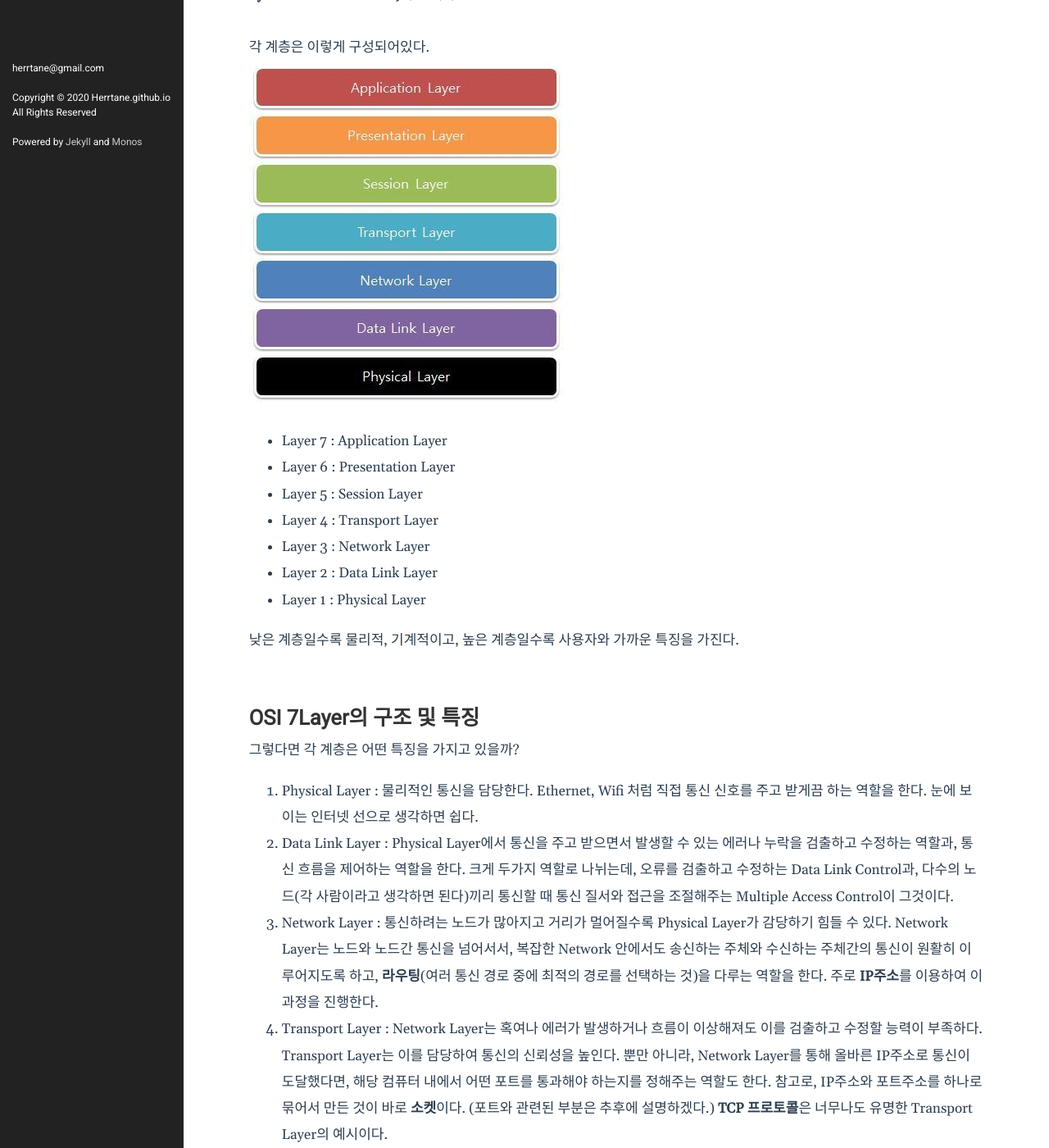
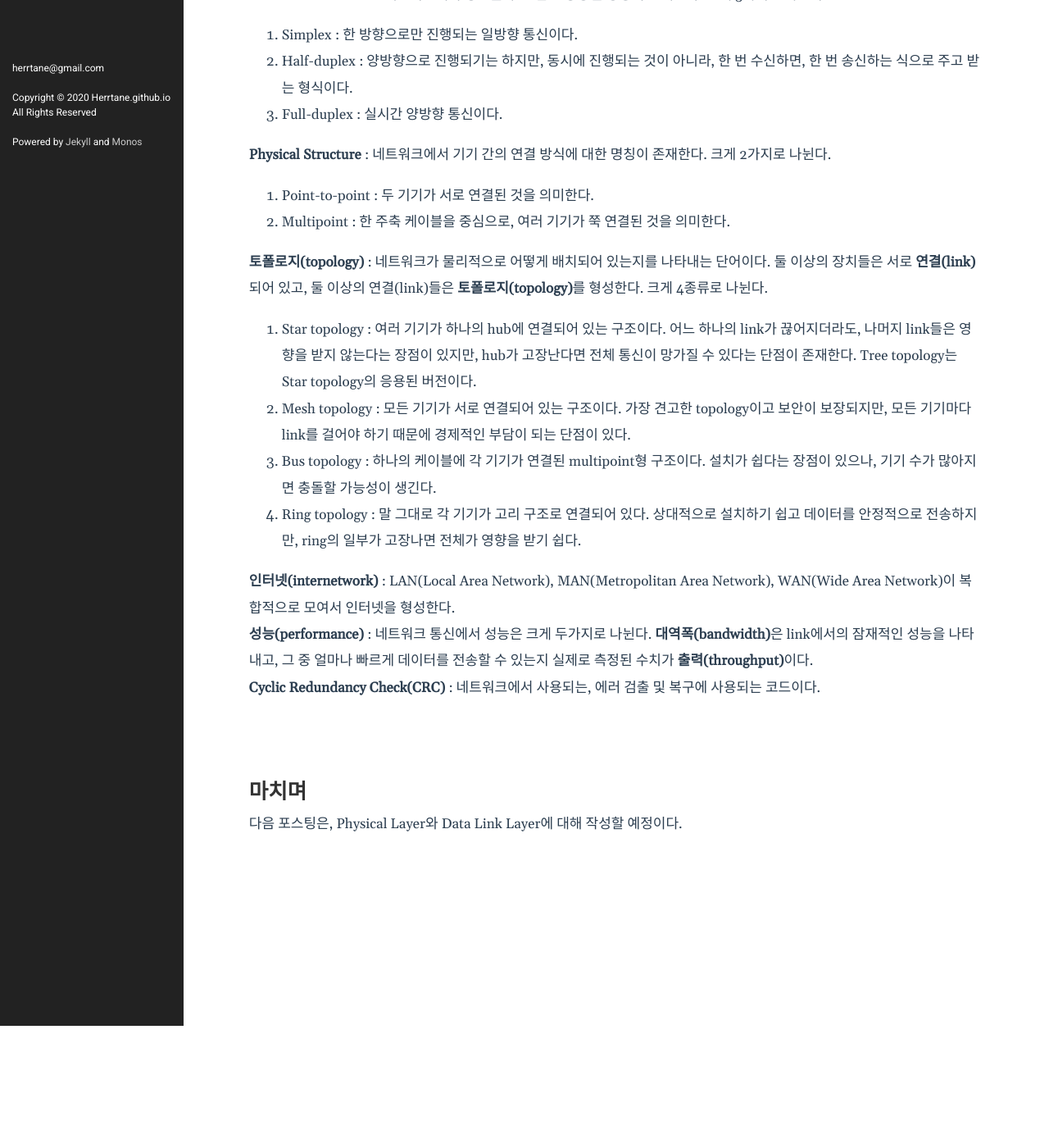
Before and after one commit to Herrtane/Herrtane.github.io, a Jekyll site: the page built from _posts/2020-09-04-network-background.markdown, in a window 1280 px wide and 1400 px high, scrolled down 425 px. Shown: the whole window at 82% size. Built offline with Jekyll 4.4.1, drawn with Linux system fonts in a browser that asks for light colours; comment, search, counter and statistics services are not loaded; after the commit the page ends 1676 px from its top, so only the background shows below that; some of the changed text lies outside the part shown.

Commit message:
Post Background

```diff
--- a/_posts/2020-09-04-network-background.markdown
+++ b/_posts/2020-09-04-network-background.markdown
@@ -1,7 +1,7 @@
 ---
 layout: post
-title: Background knowledge (예정)
-date: 2020-09-04 00:54:23 +0900
+title: Background knowledge
+date: 2020-09-04 13:29:23 +0900
 category: Network
 comments: true
 ---
@@ -9,48 +9,34 @@ comments: true
 <br/>
 <br/>
 
-## 추가예정
+## 배경지식
 
-컴퓨터 네트워크가 점점 발전하면서, 네트워크 통신 기능을 수행하는 기기를 만드는 회사마다 네트워크 통신에 대한 기준이 제각각 생겨났었는데, 서로 다른 기준을 하나로 통일해서 네트워크 통신을 원활히 하기 위해서 고안된 계층 구조가 바로 **OSI 7계층(Open System Interconnection)** 구조이다.
-<br/>
-<br/>
-각 계층은 이렇게 구성되어있다.
+**프로토콜(protocol)** : 데이터를 송수신하는 과정을 주관하는 일련의 규칙들을 뜻한다. 예를 들어, 한국어를 하는 사람과 프랑스어를 하는 사람이 서로 통신하기 위해서는 공통된 언어가 필요한데, 영어가 이 역할을 하는 것과 유사하다.
 
-![osi7layer]({{site.url}}/img/osi7layer.jpg)
+**Data Flow Direction** : 네트워크에서 정보를 주고 받는 방향별 명칭이 존재한다. 크게 3가지로 나뉜다.
+1. Simplex : 한 방향으로만 진행되는 일방향 통신이다.
+2. Half-duplex : 양방향으로 진행되기는 하지만, 동시에 진행되는 것이 아니라, 한 번 수신하면, 한 번 송신하는 식으로 주고 받는 형식이다.
+3. Full-duplex : 실시간 양방향 통신이다.
 
-- Layer 7 : Application Layer
-- Layer 6 : Presentation Layer
-- Layer 5 : Session Layer
-- Layer 4 : Transport Layer
-- Layer 3 : Network Layer
-- Layer 2 : Data Link Layer
-- Layer 1 : Physical Layer
+**Physical Structure** : 네트워크에서 기기 간의 연결 방식에 대한 명칭이 존재한다. 크게 2가지로 나뉜다.
+1. Point-to-point : 두 기기가 서로 연결된 것을 의미한다.
+2. Multipoint : 한 주축 케이블을 중심으로, 여러 기기가 쭉 연결된 것을 의미한다.
 
-낮은 계층일수록 물리적, 기계적이고, 높은 계층일수록 사용자와 가까운 특징을 가진다.
-<br/>
-<br/>
+**토폴로지(topology)** : 네트워크가 물리적으로 어떻게 배치되어 있는지를 나타내는 단어이다. 둘 이상의 장치들은 서로 **연결(link)**되어 있고, 둘 이상의 연결(link)들은 **토폴로지(topology)**를 형성한다. 크게 4종류로 나뉜다.
+1. Star topology : 여러 기기가 하나의 hub에 연결되어 있는 구조이다. 어느 하나의 link가 끊어지더라도, 나머지 link들은 영향을 받지 않는다는 장점이 있지만, hub가 고장난다면 전체 통신이 망가질 수 있다는 단점이 존재한다. Tree topology는 Star topology의 응용된 버전이다.
+2. Mesh topology : 모든 기기가 서로 연결되어 있는 구조이다. 가장 견고한 topology이고 보안이 보장되지만, 모든 기기마다 link를 걸어야 하기 때문에 경제적인 부담이 되는 단점이 있다.
+3. Bus topology : 하나의 케이블에 각 기기가 연결된 multipoint형 구조이다. 설치가 쉽다는 장점이 있으나, 기기 수가 많아지면 충돌할 가능성이 생긴다.
+4. Ring topology : 말 그대로 각 기기가 고리 구조로 연결되어 있다. 상대적으로 설치하기 쉽고 데이터를 안정적으로 전송하지만, ring의 일부가 고장나면 전체가 영향을 받기 쉽다.
 
-## OSI 7Layer의 구조 및 특징
+**인터넷(internetwork)** : LAN(Local Area Network), MAN(Metropolitan Area Network), WAN(Wide Area Network)이 복합적으로 모여서 인터넷을 형성한다.
 
-그렇다면 각 계층은 어떤 특징을 가지고 있을까?
+**성능(performance)** : 네트워크 통신에서 성능은 크게 두가지로 나뉜다. **대역폭(bandwidth)**은 link에서의 잠재적인 성능을 나타내고, 그 중 얼마나 빠르게 데이터를 전송할 수 있는지 실제로 측정된 수치가 **출력(throughput)**이다.
 
-1. Physical Layer : 물리적인 통신을 담당한다. Ethernet, Wifi 처럼 직접 통신 신호를 주고 받게끔 하는 역할을 한다. 눈에 보이는 인터넷 선으로 생각하면 쉽다.
-2. Data Link Layer : Physical Layer에서 통신을 주고 받으면서 발생할 수 있는 에러나 누락을 검출하고 수정하는 역할과, 통신 흐름을 제어하는 역할을 한다. 크게 두가지 역할로 나뉘는데, 오류를 검출하고 수정하는 Data Link Control과, 다수의 노드(각 사람이라고 생각하면 된다)끼리 통신할 때 통신 질서와 접근을 조절해주는 Multiple Access Control이 그것이다.
-3. Network Layer : 통신하려는 노드가 많아지고 거리가 멀어질수록 Physical Layer가 감당하기 힘들 수 있다. Network Layer는 노드와 노드간 통신을 넘어서서, 복잡한 Network 안에서도 송신하는 주체와 수신하는 주체간의 통신이 원활히 이루어지도록 하고, **라우팅**(여러 통신 경로 중에 최적의 경로를 선택하는 것)을 다루는 역할을 한다. 주로 **IP주소**를 이용하여 이 과정을 진행한다.
-4. Transport Layer : Network Layer는 혹여나 에러가 발생하거나 흐름이 이상해져도 이를 검출하고 수정할 능력이 부족하다. Transport Layer는 이를 담당하여 통신의 신뢰성을 높인다. 뿐만 아니라, Network Layer를 통해 올바른 IP주소로 통신이 도달했다면, 해당 컴퓨터 내에서 어떤 포트를 통과해야 하는지를 정해주는 역할도 한다. 참고로, IP주소와 포트주소를 하나로 묶어서 만든 것이 바로 **소켓**이다. (포트와 관련된 부분은 추후에 설명하겠다.) **TCP 프로토콜**은 너무나도 유명한 Transport Layer의 예시이다.
-5. Session Layer : 이 계층부터 7계층까지는 한꺼번에 합쳐서 Application Layer라고 취급하기도 한다.
-Session Layer는 통신에 필요한 권한 검사나 허가를 하거나, 세션을 복구하는 기능을 한다.
-6. Presentation Layer : 같은 영상을 저장하더라도, 저장 방식에 따라서 파일의 형식이 avi, wma, mp4등으로 달라지는데, Presentation Layer는 이런 파일의 형식을 복호화, 암호화하는 역할을 주로 담당한다.
-7. Application Layer : 웹브라우저처럼 사용자의 손길이 직접적으로 닿는 대부분의 경우가 이 계층에 해당한다.
+**Cyclic Redundancy Check(CRC)** : 네트워크에서 사용되는, 에러 검출 및 복구에 사용되는 코드이다.
 
-세부적인 내용은 앞으로 포스팅별로 차차 다루어보겠다. (이미 전체적인 흐름은 다 나왔지만..)
 <br/>
 <br/>
 
 ## 마치며
 
-처음으로 마크다운 형식을 이용해서 본격적인 포스팅을 진행해보는데, 그동안 네이버 블로그에서 해왔던 형식으로 진행하는 것이 익숙해서 우선 이런 방식으로 진행해보려고 한다. 앞으로 이 블로그를 얼마나 많은 사람들에게 공개할 지는 모르겠지만, 가장 큰 목적은 내가 공부해온 흔적들을 기록하는 것이므로, 초심을 잃지 않고 열심히 적어나가보려고 한다.
-<br/>
-<br/>
-
-다음 포스팅은, Physical Layer와 Data Link Layer에 대해 작성하고, 추가적인 네트워크 관련 배경지식 역시 작성할 예정이다.
+다음 포스팅은, Physical Layer와 Data Link Layer에 대해 작성할 예정이다.
```
